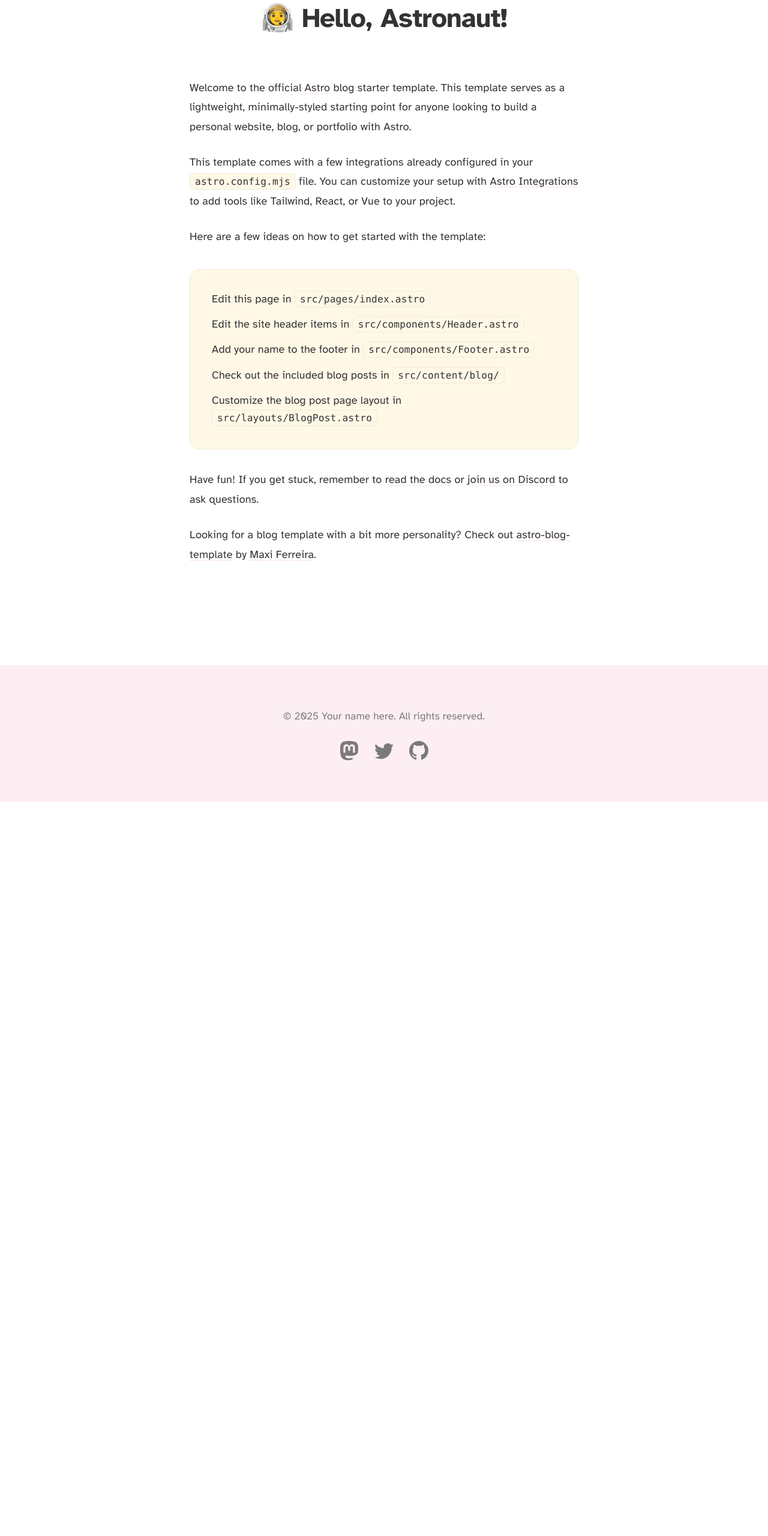
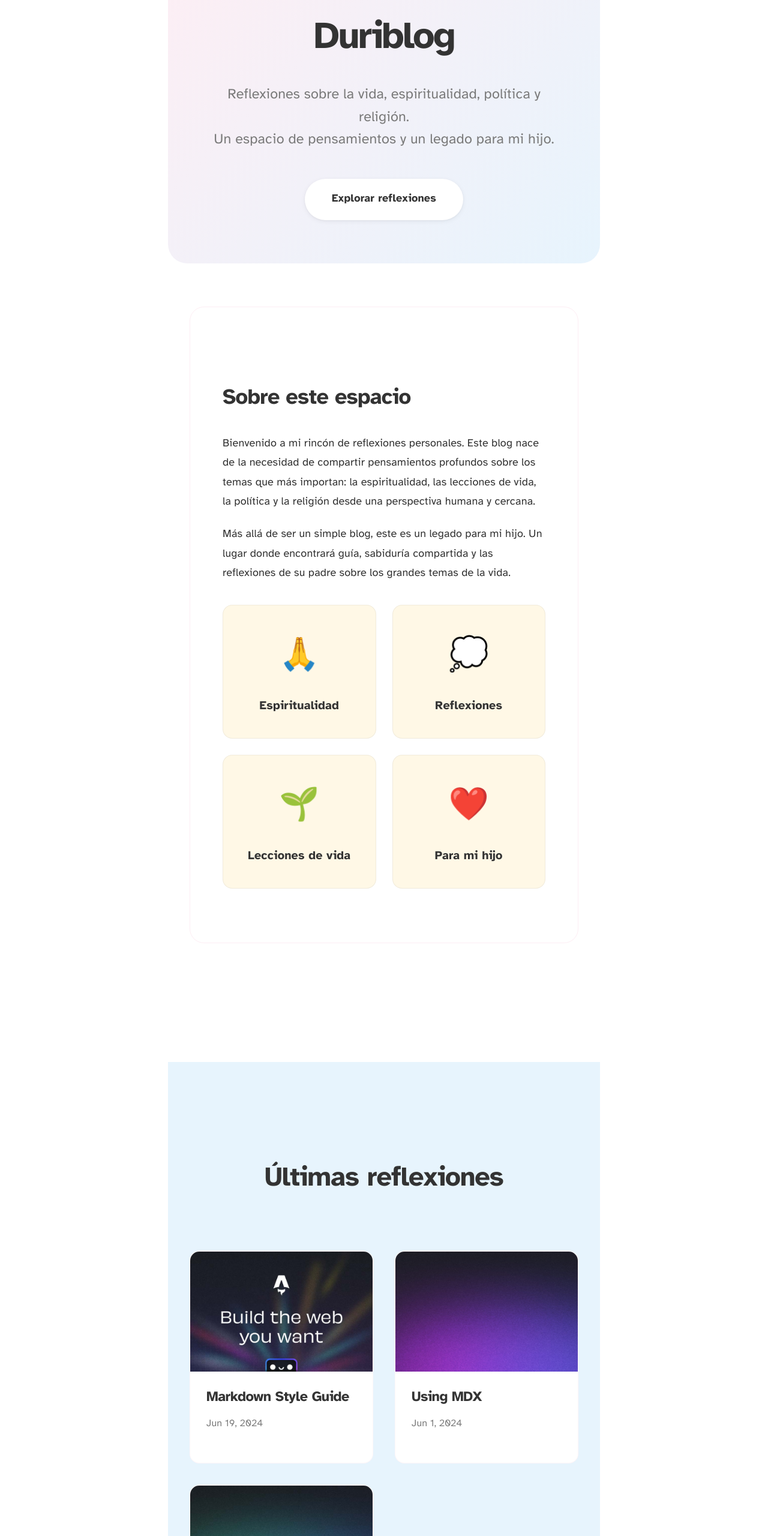
Before and after one commit to Duridev/duriblog, an Astro site: page / in a window 1280 px wide. Shown: the part 160-2720 px from the top of the page at 60% size. Before the commit the page ends 1496 px from the top, so only its background shows below. Built offline with nearby package versions, Linux system fonts and the light colour scheme; Astro itself is replaced by a stand-in of ours.

Commit message:
feat: Update site details and enhance homepage content for Duriblog

```diff
--- a/astro.config.mjs
+++ b/astro.config.mjs
@@ -8,7 +8,7 @@ import tailwindcss from '@tailwindcss/vite';
 
 // https://astro.build/config
 export default defineConfig({
-  site: 'https://example.com',
+  site: 'https://duriblog.duridev.cl',
   integrations: [mdx(), sitemap()],
 
   vite: {
--- a/src/components/Footer.astro
+++ b/src/components/Footer.astro
@@ -3,7 +3,7 @@ const today = new Date();
 ---
 
 <footer>
-	&copy; {today.getFullYear()} Your name here. All rights reserved.
+	&copy; {today.getFullYear()} Duriblog. Un espacio de reflexión y legado.
 	<div class="social-links">
 		<a href="https://m.webtoo.ls/@astro" target="_blank">
 			<span class="sr-only">Follow Astro on Mastodon</span>
--- a/src/consts.ts
+++ b/src/consts.ts
@@ -1,5 +1,5 @@
 // Place any global data in this file.
 // You can import this data from anywhere in your site by using the `import` keyword.
 
-export const SITE_TITLE = 'Astro Blog';
-export const SITE_DESCRIPTION = 'Welcome to my website!';
+export const SITE_TITLE = 'Duriblog';
+export const SITE_DESCRIPTION = 'Reflexiones sobre la vida, espiritualidad y pensamientos para mi hijo';
--- a/src/pages/about.astro
+++ b/src/pages/about.astro
@@ -4,60 +4,68 @@ import Layout from '../layouts/BlogPost.astro';
 ---
 
 <Layout
-	title="About Me"
-	description="Lorem ipsum dolor sit amet"
-	pubDate={new Date('August 08 2021')}
+	title="Acerca de este blog"
+	description="Un espacio de reflexión personal sobre espiritualidad, vida y legado"
+	pubDate={new Date('November 22 2025')}
 	heroImage={AboutHeroImage}
 >
+	<h2>Un espacio de reflexión</h2>
+
 	<p>
-		Lorem ipsum dolor sit amet, consectetur adipiscing elit, sed do eiusmod tempor incididunt ut
-		labore et dolore magna aliqua. Vitae ultricies leo integer malesuada nunc vel risus commodo
-		viverra. Adipiscing enim eu turpis egestas pretium. Euismod elementum nisi quis eleifend quam
-		adipiscing. In hac habitasse platea dictumst vestibulum. Sagittis purus sit amet volutpat. Netus
-		et malesuada fames ac turpis egestas. Eget magna fermentum iaculis eu non diam phasellus
-		vestibulum lorem. Varius sit amet mattis vulputate enim. Habitasse platea dictumst quisque
-		sagittis. Integer quis auctor elit sed vulputate mi. Dictumst quisque sagittis purus sit amet.
+		Bienvenido a Duriblog, mi rincón personal en internet donde comparto reflexiones profundas
+		sobre los temas que dan forma a nuestra existencia: la espiritualidad, las lecciones de vida,
+		la política y la religión. Este no es un blog más; es un espacio íntimo donde el pensamiento
+		se convierte en palabra escrita, donde las preguntas importantes encuentran un lugar para ser
+		exploradas sin prisa.
+	</p>
+
+	<h2>Más que un blog: un legado</h2>
+
+	<p>
+		Este proyecto nace con un propósito dual. Por un lado, es mi forma de procesar y compartir
+		las reflexiones que surgen de mi camino personal. Por otro, y quizás más importante, es un
+		legado para mi hijo. Un lugar donde, cuando llegue el momento, podrá encontrar las respuestas
+		a preguntas que quizás yo no esté presente para responder.
 	</p>
 
 	<p>
-		Morbi tristique senectus et netus. Id semper risus in hendrerit gravida rutrum quisque non
-		tellus. Habitasse platea dictumst quisque sagittis purus sit amet. Tellus molestie nunc non
-		blandit massa. Cursus vitae congue mauris rhoncus. Accumsan tortor posuere ac ut. Fringilla urna
-		porttitor rhoncus dolor. Elit ullamcorper dignissim cras tincidunt lobortis. In cursus turpis
-		massa tincidunt dui ut ornare lectus. Integer feugiat scelerisque varius morbi enim nunc.
-		Bibendum neque egestas congue quisque egestas diam. Cras ornare arcu dui vivamus arcu felis
-		bibendum. Dignissim suspendisse in est ante in nibh mauris. Sed tempus urna et pharetra pharetra
-		massa massa ultricies mi.
+		Aquí encontrarás pensamientos sobre la naturaleza de la fe, reflexiones sobre cómo navegar
+		un mundo complejo, lecciones aprendidas a través de la experiencia, y perspectivas sobre los
+		grandes temas que nos unen como humanidad.
+	</p>
+
+	<h2>Los temas que exploramos</h2>
+
+	<p>
+		<strong>Espiritualidad:</strong> Exploraciones sobre el sentido de la vida, la conexión con
+		algo más grande que nosotros mismos, y el camino hacia una vida con propósito.
 	</p>
 
 	<p>
-		Mollis nunc sed id semper risus in. Convallis a cras semper auctor neque. Diam sit amet nisl
-		suscipit. Lacus viverra vitae congue eu consequat ac felis donec. Egestas integer eget aliquet
-		nibh praesent tristique magna sit amet. Eget magna fermentum iaculis eu non diam. In vitae
-		turpis massa sed elementum. Tristique et egestas quis ipsum suspendisse ultrices. Eget lorem
-		dolor sed viverra ipsum. Vel turpis nunc eget lorem dolor sed viverra. Posuere ac ut consequat
-		semper viverra nam. Laoreet suspendisse interdum consectetur libero id faucibus. Diam phasellus
-		vestibulum lorem sed risus ultricies tristique. Rhoncus dolor purus non enim praesent elementum
-		facilisis. Ultrices tincidunt arcu non sodales neque. Tempus egestas sed sed risus pretium quam
-		vulputate. Viverra suspendisse potenti nullam ac tortor vitae purus faucibus ornare. Fringilla
-		urna porttitor rhoncus dolor purus non. Amet dictum sit amet justo donec enim.
+		<strong>Lecciones de vida:</strong> Aprendizajes extraídos de la experiencia personal,
+		momentos de crecimiento y sabiduría compartida.
 	</p>
 
 	<p>
-		Mattis ullamcorper velit sed ullamcorper morbi tincidunt. Tortor posuere ac ut consequat semper
-		viverra. Tellus mauris a diam maecenas sed enim ut sem viverra. Venenatis urna cursus eget nunc
-		scelerisque viverra mauris in. Arcu ac tortor dignissim convallis aenean et tortor at. Curabitur
-		gravida arcu ac tortor dignissim convallis aenean et tortor. Egestas tellus rutrum tellus
-		pellentesque eu. Fusce ut placerat orci nulla pellentesque dignissim enim sit amet. Ut enim
-		blandit volutpat maecenas volutpat blandit aliquam etiam. Id donec ultrices tincidunt arcu. Id
-		cursus metus aliquam eleifend mi.
+		<strong>Política y religión:</strong> Reflexiones equilibradas sobre estos temas complejos,
+		siempre desde una perspectiva humana, buscando entendimiento más que división.
 	</p>
 
 	<p>
-		Tempus quam pellentesque nec nam aliquam sem. Risus at ultrices mi tempus imperdiet. Id porta
-		nibh venenatis cras sed felis eget velit. Ipsum a arcu cursus vitae. Facilisis magna etiam
-		tempor orci eu lobortis elementum. Tincidunt dui ut ornare lectus sit. Quisque non tellus orci
-		ac. Blandit libero volutpat sed cras. Nec tincidunt praesent semper feugiat nibh sed pulvinar
-		proin gravida. Egestas integer eget aliquet nibh praesent tristique magna.
+		<strong>Pensamientos personales:</strong> Ideas, observaciones y reflexiones sobre el día a
+		día, la sociedad y nuestra existencia.
+	</p>
+
+	<h2>Una invitación</h2>
+
+	<p>
+		Te invito a que explores estas reflexiones con mente abierta. No encontrarás respuestas
+		absolutas, sino más bien invitaciones a pensar, a cuestionar y a reflexionar por ti mismo.
+		Este es un espacio de diálogo interno que comparto contigo, con la esperanza de que algunas
+		de estas palabras resuenen en tu propia búsqueda.
+	</p>
+
+	<p>
+		Gracias por estar aquí.
 	</p>
 </Layout>
--- a/src/pages/index.astro
+++ b/src/pages/index.astro
@@ -1,71 +1,318 @@
 ---
+import { getCollection } from 'astro:content';
+import { Image } from 'astro:assets';
 import BaseHead from '../components/BaseHead.astro';
 import Footer from '../components/Footer.astro';
 import Header from '../components/Header.astro';
+import FormattedDate from '../components/FormattedDate.astro';
 import { SITE_DESCRIPTION, SITE_TITLE } from '../consts';
+
+const posts = (await getCollection('blog'))
+	.sort((a, b) => b.data.pubDate.valueOf() - a.data.pubDate.valueOf())
+	.slice(0, 3);
 ---
 
 <!doctype html>
-<html lang="en">
+<html lang="es">
 	<head>
 		<BaseHead title={SITE_TITLE} description={SITE_DESCRIPTION} />
 		<style>
 			main {
+				max-width: 1000px;
+				padding: 0;
+			}
+
+			.hero {
+				text-align: center;
+				padding: 5em 2em 4em;
+				background: linear-gradient(135deg, var(--pink-pastel) 0%, var(--blue-pastel) 100%);
+				border-radius: 0 0 32px 32px;
+				margin-bottom: 4em;
+			}
+
+			.hero-title {
+				font-size: 3.5em;
+				margin-bottom: 0.5em;
+				color: var(--gray-dark);
+				font-weight: 700;
+				letter-spacing: -0.04em;
+			}
+
+			.hero-subtitle {
+				font-size: 1.3em;
+				color: var(--gray-warm);
+				max-width: 600px;
+				margin: 0 auto 2em;
+				line-height: 1.6;
+			}
+
+			.hero-cta {
+				display: inline-block;
+				padding: 1em 2.5em;
+				background: var(--white);
+				color: var(--gray-dark);
+				border-radius: 50px;
+				text-decoration: none;
+				font-weight: 600;
+				transition: all 0.3s ease;
+				box-shadow: var(--box-shadow);
+			}
+
+			.hero-cta:hover {
+				transform: translateY(-2px);
+				box-shadow: 0 4px 12px rgba(0, 0, 0, 0.15);
+			}
+
+			.about-section {
+				padding: 0 2em 4em;
 				max-width: 800px;
+				margin: 0 auto;
 			}
-			h1 {
-				text-align: center;
-				margin-bottom: 1.5em;
+
+			.about-card {
+				background: var(--white);
+				padding: 3em;
+				border-radius: 24px;
+				border: 1px solid var(--pink-pastel);
+				margin-bottom: 3em;
 			}
-			ul {
+
+			.about-card h2 {
+				color: var(--gray-dark);
+				margin-bottom: 1em;
+				font-size: 2em;
+			}
+
+			.about-card p {
+				color: var(--gray-dark);
+				line-height: 1.8;
+				margin-bottom: 1.2em;
+			}
+
+			.themes {
+				display: grid;
+				grid-template-columns: repeat(auto-fit, minmax(200px, 1fr));
+				gap: 1.5em;
+				margin: 2em 0;
+			}
+
+			.theme-card {
 				background: var(--yellow-cream);
 				padding: 2em;
 				border-radius: 16px;
-				margin: 2em 0;
+				text-align: center;
 				border: 1px solid rgba(122, 122, 122, 0.1);
+				transition: all 0.3s ease;
 			}
-			li {
-				margin-bottom: 0.75em;
-				line-height: 1.6;
+
+			.theme-card:hover {
+				transform: translateY(-4px);
+				box-shadow: var(--box-shadow);
 			}
-			li:last-child {
-				margin-bottom: 0;
+
+			.theme-icon {
+				font-size: 3em;
+				margin-bottom: 0.3em;
+			}
+
+			.theme-title {
+				font-weight: 600;
+				color: var(--gray-dark);
+				font-size: 1.1em;
+			}
+
+			.latest-posts {
+				padding: 4em 2em;
+				background: var(--blue-pastel);
+				margin-top: 4em;
+			}
+
+			.section-title {
+				text-align: center;
+				font-size: 2.5em;
+				margin-bottom: 2em;
+				color: var(--gray-dark);
+			}
+
+			.posts-grid {
+				display: grid;
+				grid-template-columns: repeat(auto-fit, minmax(280px, 1fr));
+				gap: 2em;
+				max-width: 1000px;
+				margin: 0 auto;
+			}
+
+			.post-card {
+				background: var(--white);
+				border-radius: 16px;
+				overflow: hidden;
+				border: 1px solid rgba(253, 238, 244, 0.5);
+				transition: all 0.3s ease;
+				text-decoration: none;
+				display: block;
+			}
+
+			.post-card:hover {
+				transform: translateY(-4px);
+				box-shadow: var(--box-shadow);
+				border-color: var(--pink-pastel);
+			}
+
+			.post-card img {
+				width: 100%;
+				height: 200px;
+				object-fit: cover;
+				border-radius: 0;
+			}
+
+			.post-content {
+				padding: 1.5em;
+			}
+
+			.post-title {
+				font-size: 1.3em;
+				color: var(--gray-dark);
+				margin-bottom: 0.5em;
+				font-weight: 600;
+			}
+
+			.post-date {
+				color: var(--gray-warm);
+				font-size: 0.9em;
+			}
+
+			.view-all {
+				text-align: center;
+				margin-top: 3em;
+			}
+
+			.view-all a {
+				display: inline-block;
+				padding: 1em 2.5em;
+				background: var(--white);
+				color: var(--gray-dark);
+				border-radius: 50px;
+				text-decoration: none;
+				font-weight: 600;
+				transition: all 0.3s ease;
+				box-shadow: var(--box-shadow);
+			}
+
+			.view-all a:hover {
+				transform: translateY(-2px);
+				box-shadow: 0 4px 12px rgba(0, 0, 0, 0.15);
+			}
+
+			@media (max-width: 720px) {
+				.hero {
+					padding: 3em 1.5em 2.5em;
+					margin-bottom: 2em;
+				}
+
+				.hero-title {
+					font-size: 2.5em;
+				}
+
+				.hero-subtitle {
+					font-size: 1.1em;
+				}
+
+				.about-section {
+					padding: 0 1.5em 2em;
+				}
+
+				.about-card {
+					padding: 2em;
+				}
+
+				.themes {
+					grid-template-columns: 1fr;
+				}
+
+				.latest-posts {
+					padding: 3em 1.5em;
+				}
+
+				.section-title {
+					font-size: 2em;
+				}
+
+				.posts-grid {
+					grid-template-columns: 1fr;
+					gap: 1.5em;
+				}
 			}
 		</style>
 	</head>
 	<body>
 		<Header />
 		<main>
-			<h1>🧑‍🚀 Hello, Astronaut!</h1>
-			<p>
-				Welcome to the official <a href="https://astro.build/">Astro</a> blog starter template. This
-				template serves as a lightweight, minimally-styled starting point for anyone looking to build
-				a personal website, blog, or portfolio with Astro.
-			</p>
-			<p>
-				This template comes with a few integrations already configured in your
-				<code>astro.config.mjs</code> file. You can customize your setup with
-				<a href="https://astro.build/integrations">Astro Integrations</a> to add tools like Tailwind,
-				React, or Vue to your project.
-			</p>
-			<p>Here are a few ideas on how to get started with the template:</p>
-			<ul>
-				<li>Edit this page in <code>src/pages/index.astro</code></li>
-				<li>Edit the site header items in <code>src/components/Header.astro</code></li>
-				<li>Add your name to the footer in <code>src/components/Footer.astro</code></li>
-				<li>Check out the included blog posts in <code>src/content/blog/</code></li>
-				<li>Customize the blog post page layout in <code>src/layouts/BlogPost.astro</code></li>
-			</ul>
-			<p>
-				Have fun! If you get stuck, remember to
-				<a href="https://docs.astro.build/">read the docs</a>
-				or <a href="https://astro.build/chat">join us on Discord</a> to ask questions.
-			</p>
-			<p>
-				Looking for a blog template with a bit more personality? Check out
-				<a href="https://github.com/Charca/astro-blog-template">astro-blog-template</a>
-				by <a href="https://twitter.com/Charca">Maxi Ferreira</a>.
-			</p>
+			<section class="hero">
+				<h1 class="hero-title">Duriblog</h1>
+				<p class="hero-subtitle">
+					Reflexiones sobre la vida, espiritualidad, política y religión.<br>
+					Un espacio de pensamientos y un legado para mi hijo.
+				</p>
+				<a href="/blog" class="hero-cta">Explorar reflexiones</a>
+			</section>
+
+			<section class="about-section">
+				<div class="about-card">
+					<h2>Sobre este espacio</h2>
+					<p>
+						Bienvenido a mi rincón de reflexiones personales. Este blog nace de la necesidad de compartir
+						pensamientos profundos sobre los temas que más importan: la espiritualidad, las lecciones de vida,
+						la política y la religión desde una perspectiva humana y cercana.
+					</p>
+					<p>
+						Más allá de ser un simple blog, este es un legado para mi hijo. Un lugar donde encontrará guía,
+						sabiduría compartida y las reflexiones de su padre sobre los grandes temas de la vida.
+					</p>
+
+					<div class="themes">
+						<div class="theme-card">
+							<div class="theme-icon">🙏</div>
+							<div class="theme-title">Espiritualidad</div>
+						</div>
+						<div class="theme-card">
+							<div class="theme-icon">💭</div>
+							<div class="theme-title">Reflexiones</div>
+						</div>
+						<div class="theme-card">
+							<div class="theme-icon">🌱</div>
+							<div class="theme-title">Lecciones de vida</div>
+						</div>
+						<div class="theme-card">
+							<div class="theme-icon">❤️</div>
+							<div class="theme-title">Para mi hijo</div>
+						</div>
+					</div>
+				</div>
+			</section>
+
+			{posts.length > 0 && (
+				<section class="latest-posts">
+					<h2 class="section-title">Últimas reflexiones</h2>
+					<div class="posts-grid">
+						{posts.map((post) => (
+							<a href={`/blog/${post.id}/`} class="post-card">
+								{post.data.heroImage && (
+									<Image width={400} height={200} src={post.data.heroImage} alt="" />
+								)}
+								<div class="post-content">
+									<h3 class="post-title">{post.data.title}</h3>
+									<p class="post-date">
+										<FormattedDate date={post.data.pubDate} />
+									</p>
+								</div>
+							</a>
+						))}
+					</div>
+					<div class="view-all">
+						<a href="/blog">Ver todas las reflexiones</a>
+					</div>
+				</section>
+			)}
 		</main>
 		<Footer />
 	</body>
```
